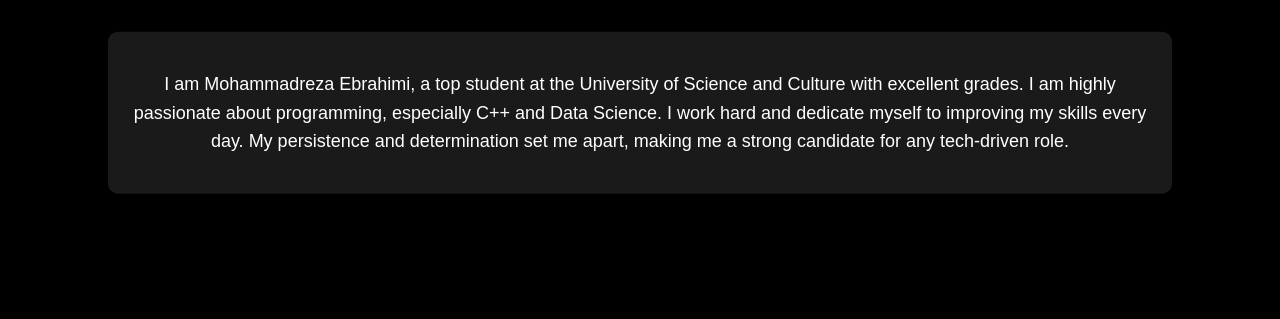
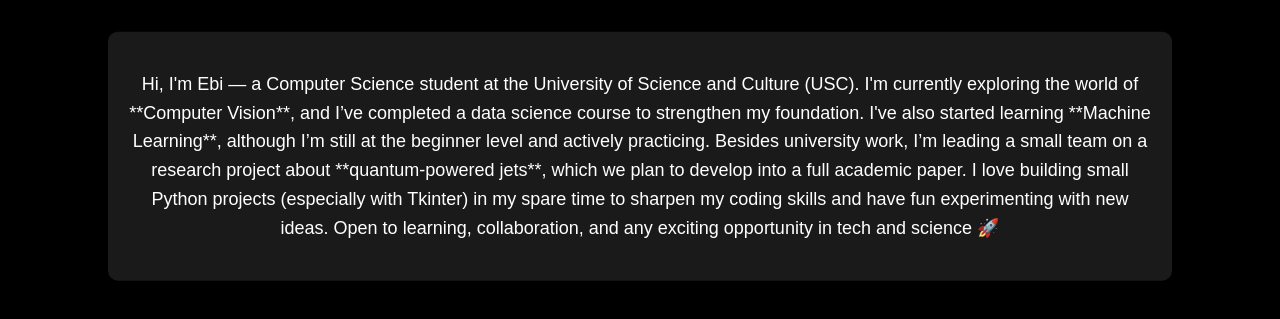
Before and after one commit to ebi852/ebi.profile.linkdin, a plain HTML site: page index.html in a window 1280 px wide. Shown: the part 479-798 px from the top of the page. Drawn offline with Linux system fonts and the light colour scheme.

Commit message:
index.html

```diff
--- a/index.html
+++ b/index.html
@@ -110,22 +110,29 @@
         <a href="https://github.com/ebi852">
             <img src="https://image.spreadshirtmedia.com/image-server/v1/compositions/T111A2PA4247PT17X50Y0D1029935968W24976H24976/views/1,width=550,height=550,appearanceId=2,backgroundColor=000000,noPt=true/github-the-place-where-i-fork-programming-mens-hoodie.jpg" alt="GitHub"> GitHub
         </a>
-        <a href="https://www.linkedin.com/in/mohammadreza-ebrahimi-581653339/">
+        <a href="https://www.linkedin.com/in/mohammadreza%D9%80ebrahimi/">
             <img src="https://www.leadmine.net/blog/content/images/2021/09/linkedin-1.gif" alt="LinkedIn"> LinkedIn
         </a>
         <a href="mailto:ghoooo1385@gmail.com">
             <img src="https://pngimg.com/d/email_PNG11.png" alt="Email"> Email
         </a>
-        <a href="https://t.me/tilitoons">
+        <a href="https://t.me/EBI852">
             <img src="https://moein.video/wp-content/uploads/2022/12/Telegram-Logo-GIF-Telegram-Icon-GIF-Royalty-Free-Animated-Icon-GIF-1080px-after-effects-project.gif" alt="Telegram"> Telegram
         </a>
     </div>
 
     <div class="description">
         <p>
-            I am Mohammadreza Ebrahimi, a top student at the University of Science and Culture with excellent grades.
-            I am highly passionate about programming, especially C++ and Data Science. I work hard and dedicate myself to improving
-            my skills every day. My persistence and determination set me apart, making me a strong candidate for any tech-driven role.
+            Hi, I'm Ebi — a Computer Science student at the University of Science and Culture (USC).
+
+            I'm currently exploring the world of **Computer Vision**, and I’ve completed a data science course to strengthen my foundation.
+            I've also started learning **Machine Learning**, although I’m still at the beginner level and actively practicing.
+
+            Besides university work, I’m leading a small team on a research project about **quantum-powered jets**, which we plan to develop into a full academic paper.
+
+            I love building small Python projects (especially with Tkinter) in my spare time to sharpen my coding skills and have fun experimenting with new ideas.
+
+            Open to learning, collaboration, and any exciting opportunity in tech and science 🚀
         </p>
     </div>
 </body>
```
